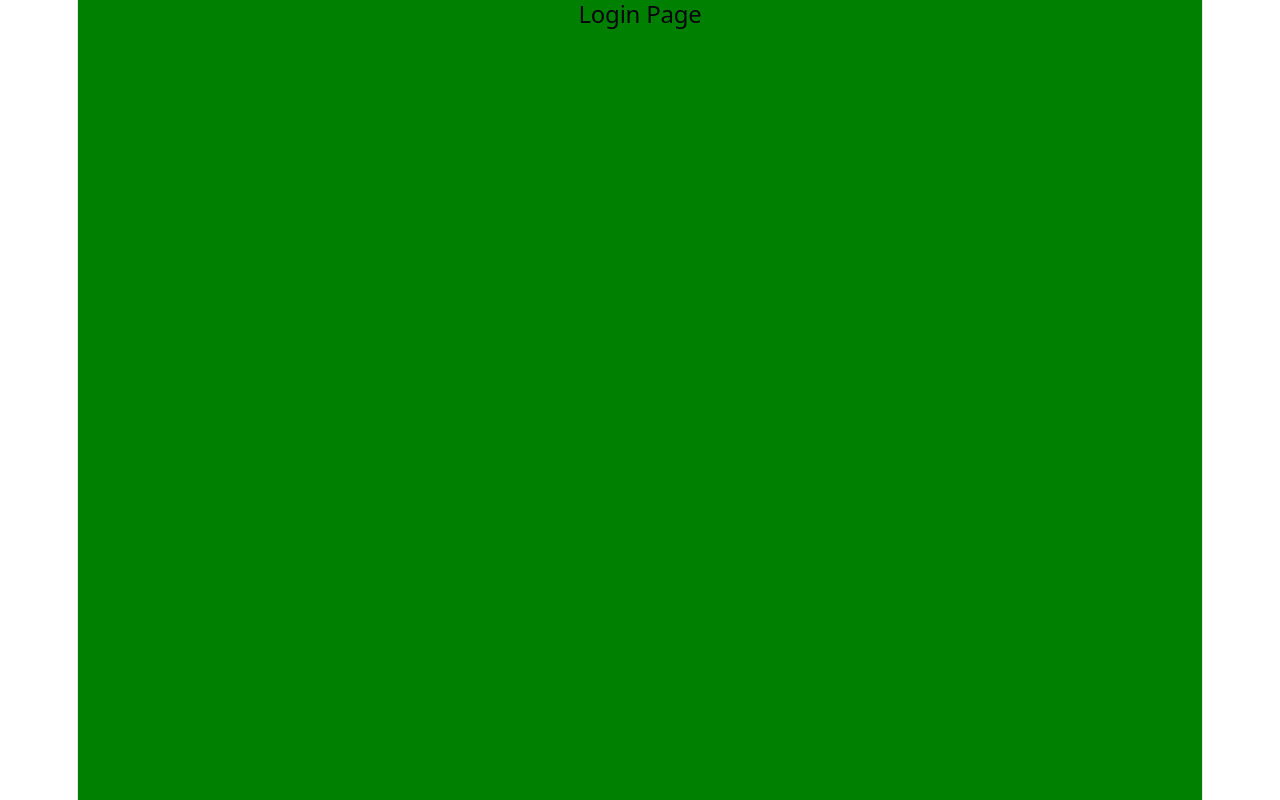
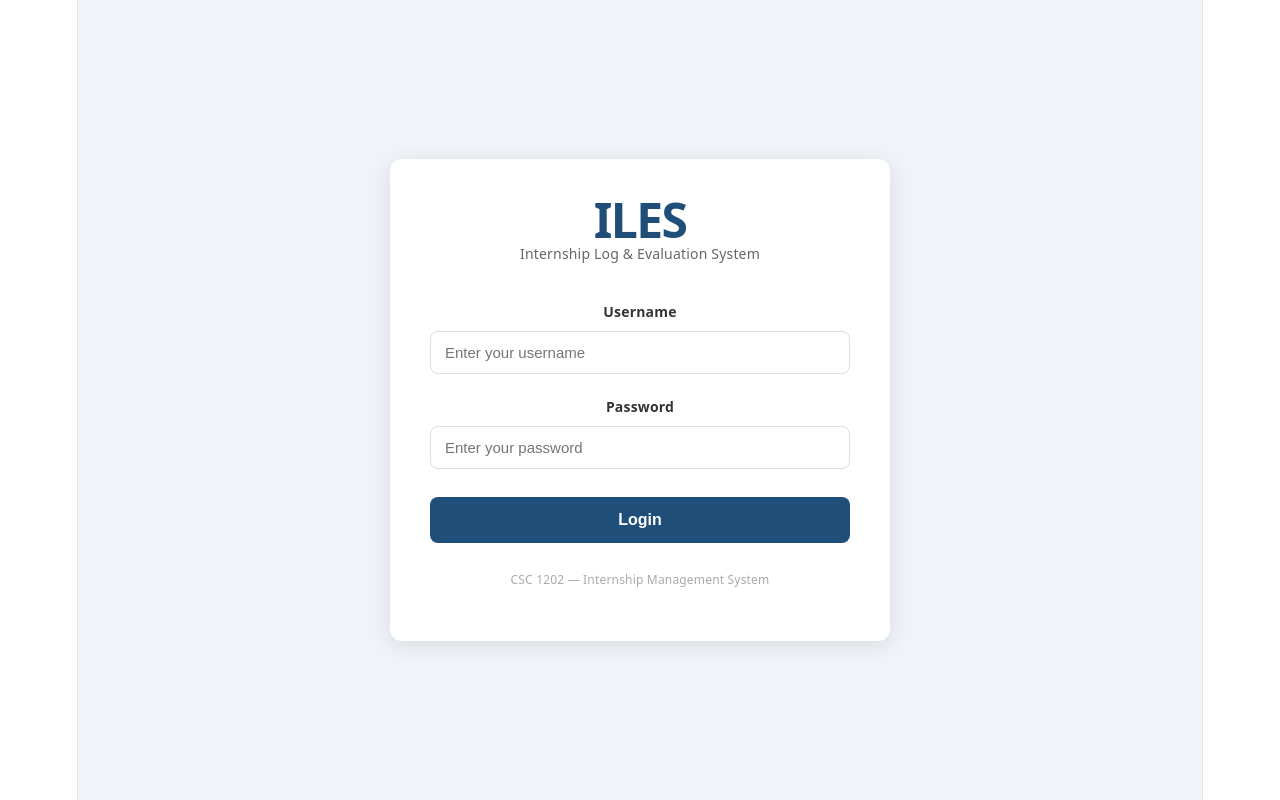
Before and after one commit to JosephMaryYiga-ops/ILES-PROJECT, a React (Vite) app in the folder frontend/: page / in a window 1280 px wide. Built offline with nearby package versions, Linux system fonts and the light colour scheme.

Commit message:
Now the login page

```diff
--- a/frontend/src/pages/Login.jsx
+++ b/frontend/src/pages/Login.jsx
@@ -1,5 +1,173 @@
+import { useState } from 'react';
+import { useNavigate } from 'react-router-dom';
+import api from '../api';
+
 function Login() {
-  return <h2>Login Page</h2>;
+  const [username, setUsername] = useState('');
+  const [password, setPassword] = useState('');
+  const [error, setError] = useState('');
+  const [loading, setLoading] = useState(false);
+  const navigate = useNavigate();
+
+  const handleLogin = async (e) => {
+    e.preventDefault();
+    setLoading(true);
+    setError('');
+
+    try {
+      const response = await api.post('/auth/login/', { username, password });
+      const { access, refresh, user } = response.data;
+
+      // Save to localStorage
+      localStorage.setItem('access', access);
+      localStorage.setItem('refresh', refresh);
+      localStorage.setItem('role', user.role);
+      localStorage.setItem('username', user.username);
+      localStorage.setItem('user_id', user.id);
+
+      // Redirect based on role
+      if (user.role === 'student') navigate('/student');
+      else if (user.role === 'workplace_supervisor') navigate('/supervisor');
+      else if (user.role === 'academic_supervisor') navigate('/supervisor');
+      else if (user.role === 'admin') navigate('/admin');
+
+    } catch (err) {
+      setError('Invalid username or password. Please try again.');
+    } finally {
+      setLoading(false);
+    }
+  };
+
+  return (
+    <div style={styles.page}>
+      <div style={styles.card}>
+        {/* Logo / Title */}
+        <div style={styles.header}>
+          <h1 style={styles.logo}>ILES</h1>
+          <p style={styles.subtitle}>Internship Log & Evaluation System</p>
+        </div>
+
+        {/* Error message */}
+        {error && <div style={styles.error}>{error}</div>}
+
+        {/* Form */}
+        <form onSubmit={handleLogin}>
+          <div style={styles.field}>
+            <label style={styles.label}>Username</label>
+            <input
+              style={styles.input}
+              type="text"
+              placeholder="Enter your username"
+              value={username}
+              onChange={(e) => setUsername(e.target.value)}
+              required
+            />
+          </div>
+
+          <div style={styles.field}>
+            <label style={styles.label}>Password</label>
+            <input
+              style={styles.input}
+              type="password"
+              placeholder="Enter your password"
+              value={password}
+              onChange={(e) => setPassword(e.target.value)}
+              required
+            />
+          </div>
+
+          <button
+            type="submit"
+            style={loading ? { ...styles.button, opacity: 0.7 } : styles.button}
+            disabled={loading}
+          >
+            {loading ? 'Logging in...' : 'Login'}
+          </button>
+        </form>
+
+        <p style={styles.footer}>CSC 1202 — Internship Management System</p>
+      </div>
+    </div>
+  );
 }
 
+const styles = {
+  page: {
+    minHeight: '100vh',
+    backgroundColor: '#f0f4f8',
+    display: 'flex',
+    alignItems: 'center',
+    justifyContent: 'center',
+  },
+  card: {
+    backgroundColor: '#ffffff',
+    padding: '48px 40px',
+    borderRadius: '12px',
+    boxShadow: '0 4px 24px rgba(0,0,0,0.1)',
+    width: '100%',
+    maxWidth: '420px',
+  },
+  header: {
+    textAlign: 'center',
+    marginBottom: '32px',
+  },
+  logo: {
+    fontSize: '48px',
+    fontWeight: 'bold',
+    color: '#1F4E79',
+    margin: '0 0 8px 0',
+  },
+  subtitle: {
+    color: '#666',
+    fontSize: '14px',
+    margin: 0,
+  },
+  error: {
+    backgroundColor: '#ffebee',
+    color: '#c62828',
+    padding: '12px 16px',
+    borderRadius: '8px',
+    marginBottom: '20px',
+    fontSize: '14px',
+    border: '1px solid #ef9a9a',
+  },
+  field: {
+    marginBottom: '20px',
+  },
+  label: {
+    display: 'block',
+    marginBottom: '6px',
+    fontWeight: '600',
+    fontSize: '14px',
+    color: '#333',
+  },
+  input: {
+    width: '100%',
+    padding: '12px 14px',
+    border: '1px solid #ddd',
+    borderRadius: '8px',
+    fontSize: '15px',
+    boxSizing: 'border-box',
+    outline: 'none',
+  },
+  button: {
+    width: '100%',
+    padding: '14px',
+    backgroundColor: '#1F4E79',
+    color: '#fff',
+    border: 'none',
+    borderRadius: '8px',
+    fontSize: '16px',
+    fontWeight: '600',
+    cursor: 'pointer',
+    marginTop: '8px',
+  },
+  footer: {
+    textAlign: 'center',
+    marginTop: '24px',
+    color: '#aaa',
+    fontSize: '12px',
+  }
+};
+
 export default Login;
```
